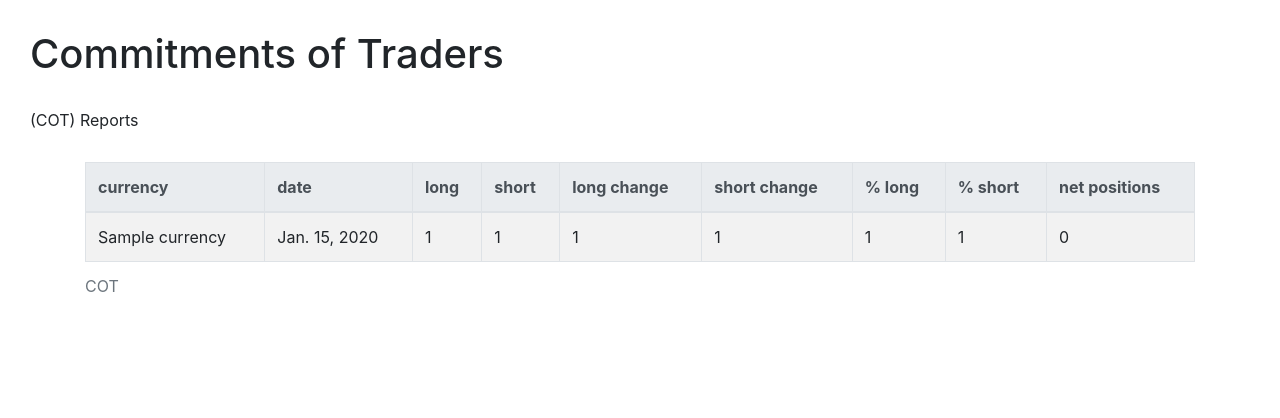
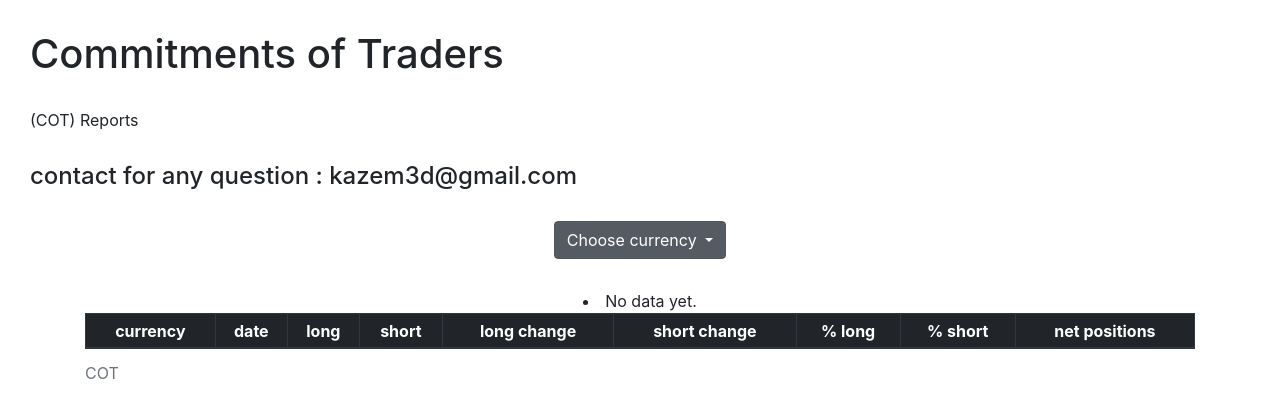
Before and after one commit to kazem3d/COT, a Django app: page / in a window 1280 px wide. Shown: the top 418 px of the page. Run offline with Django 3.2, Linux system fonts and the light colour scheme; tables that the repository leaves empty hold one stand-in row (values such as "Sample post"); lists and menus that the app fills with data are empty; some libraries are stand-ins or nearby versions.

Commit message:
first release

```diff
--- a/config/settings.py
+++ b/config/settings.py
@@ -23,9 +23,11 @@
 SECRET_KEY = 'f%psamw5f*g&%nqrjp&sbdp)u@2c+q#+bc2fo@h@&w!r&i=f_g'
 
 # SECURITY WARNING: don't run with debug turned on in production!
-DEBUG = True
+DEBUG = False
 
-ALLOWED_HOSTS = ['cot-kazem3d.fandogh.cloud','127.0.0.1']
+ALLOWED_HOSTS = ['cot-kazem3d.fandogh.cloud']
+# ALLOWED_HOSTS = ['cot-kazem3d.fandogh.cloud','127.0.0.1']
+
 
 
 # Application definition
--- a/web/models.py
+++ b/web/models.py
@@ -26,8 +26,8 @@
     short=models.IntegerField()
     long_change=models.IntegerField()
     short_change=models.IntegerField()
-    long_percent=models.IntegerField()
-    short_percent=models.IntegerField()
+    long_percent=models.FloatField()
+    short_percent=models.FloatField()
     # slug=models.SlugField(unique=False)
 
     class Meta:
--- a/web/templates/web/_base.html
+++ b/web/templates/web/_base.html
@@ -1,7 +1,7 @@
 <!DOCTYPE html>
 <html lang="en-US">
 <head>
-<title>Bootstrap Tables</title>
+<title>Commitments of Traders</title>
 <link rel="stylesheet" href="https://maxcdn.bootstrapcdn.com/bootstrap/4.0.0/css/bootstrap.min.css" integrity="sha384-Gn5384xqQ1aoWXA+058RXPxPg6fy4IWvTNh0E263XmFcJlSAwiGgFAW/dAiS6JXm" crossorigin="anonymous">
 <script src="https://code.jquery.com/jquery-3.2.1.slim.min.js" integrity="sha384-KJ3o2DKtIkvYIK3UENzmM7KCkRr/rE9/Qpg6aAZGJwFDMVNA/GpGFF93hXpG5KkN" crossorigin="anonymous"></script>
 <script src="https://cdnjs.cloudflare.com/ajax/libs/popper.js/1.12.9/umd/popper.min.js" integrity="sha384-ApNbgh9B+Y1QKtv3Rn7W3mgPxhU9K/ScQsAP7hUibX39j7fakFPskvXusvfa0b4Q" crossorigin="anonymous"></script>
@@ -13,9 +13,11 @@
 
 <h1 style='margin:30px'>Commitments of Traders </h1>
 <p style='margin:30px'> (COT) Reports</p>
+<h4 style='margin:30px'>contact for any question : kazem3d@gmail.com</h4>
 
-{% block dropbox %}  {% endblock dropbox %}
-{% block tabel %} {% endblock tabel %}
-
+<div class="col">
+    {% block dropbox %}  {% endblock dropbox %}
+    {% block tabel %} {% endblock tabel %}
+</div>
 </body>
 </html>
--- a/web/templates/web/cotdata_list.html
+++ b/web/templates/web/cotdata_list.html
@@ -1,11 +1,31 @@
 {% extends 'web/_base.html' %}
 {% load humanize %}
 
+
+{% block dropbox %}
+  <div style='margin:30px; text-align: center; !important;'>
+    <div class="dropdown show "  >
+      <a class="btn btn-secondary dropdown-toggle" href="#" role="button" id="dropdownMenuLink" data-toggle="dropdown" aria-haspopup="true" aria-expanded="false">
+        Choose currency
+      </a>
+
+      <div class="dropdown-menu" style=' text-align: center;' aria-labelledby="dropdownMenuLink">
+        {% for pair in pairs %}
+
+            <a class="dropdown-item" href='/{{pair.slug}}/' %}>{{pair.name}}</a>
+
+        {% endfor %}
+      </div>
+    </div>
+  </div>
+
+{% endblock dropbox %}
+
 {% block tabel %}
 
-<div class="container">
+<div class="container" style=' text-align: center;'>
   <table class="table table-striped table-bordered  ">
-    <thead class="thead-light">
+    <thead class="thead-dark">
       <tr>
         <th scope="col">currency</th>
         <th scope="col">date</th>
@@ -24,7 +44,7 @@
 
             <tr >
                 <td>{{data.name}}</td>
-                <td>{{data.date}}</td>
+                <td>{{data.date|date:"SHORT_DATE_FORMAT"}}</td>
                 <td>{{data.long|intcomma}}</td>
                 <td>{{data.short|intcomma}}</td>
                 <td>{{data.long_change|intcomma}}</td>
--- a/web/templates/web/currency.html
+++ b/web/templates/web/currency.html
@@ -24,7 +24,7 @@
 {% block tabel %}
 
 <div class="container" style=' text-align: center;'>
-  <table class="table table-striped table-bordered  ">
+  <table class="table table-sm table-striped table-responsive-sm table-bordered  ">
     <thead class="thead-dark">
       <tr>
         <th scope="col">currency</th>
@@ -44,7 +44,7 @@
 
             <tr >
                 <td>{{data.name}}</td>
-                <td>{{data.date}}</td>
+                <td>{{data.date|date:"SHORT_DATE_FORMAT"}}</td>
                 <td>{{data.long|intcomma}}</td>
                 <td>{{data.short|intcomma}}</td>
                 <td>{{data.long_change|intcomma}}</td>
--- a/web/urls.py
+++ b/web/urls.py
@@ -5,7 +5,7 @@
 app_name='web'
 urlpatterns = [
 
-    path('',CotListView.as_view(),name='home'),
+    path('',CotListView,name='home'),
     path('<slug:slug>/',currency_list,name='currency'),
     path('q/import/',import_data,name='import_data'),
 
--- a/web/views.py
+++ b/web/views.py
@@ -1,20 +1,21 @@
-from django.shortcuts import render,get_object_or_404
-from django.http import HttpResponse
+from django.shortcuts import render,get_list_or_404
+from django.http import HttpResponse, Http404
 from .models import  CotData,Currency
 from django.views.generic import ListView
+from django.contrib.auth.decorators import login_required
 
 # Create your views here.
 
-class CotListView(ListView):
-    model = CotData
+# class CotListView(ListView):
+    # model = CotData
+    # queryset=CotData.objects.filter(name__name='USD')
+
+def CotListView(request):
 
 
-def currency_list(request,slug):
-    slug=slug.upper()
+    currency=CotData.objects.filter(name__name='USD')
+    pairs=Currency.objects.all()
 
-    currency=CotData.objects.filter(name__name=slug)
-    pairs=Currency.objects.all()
-    # currency=get_object_or_404(CotData,slug=slug)
 
     context={
         'currency':currency,
@@ -22,6 +23,21 @@
     }
     return render(request,'web/currency.html',context)
 
+
+def currency_list(request,slug):
+    slug=slug.upper()
+
+    # currency=CotData.objects.filter(name__name=slug)
+    pairs=Currency.objects.all()
+    currency=get_list_or_404(CotData,name__name=slug)
+
+    context={
+        'currency':currency,
+        'pairs':pairs,
+    }
+    return render(request,'web/currency.html',context)
+
+@login_required
 def import_data(request):
     import sqlite3
 
@@ -38,11 +54,16 @@
             _list.append(row)
         return _list
 
-    row1=read_from_datebase('main')[1]
+    database_list=read_from_datebase('main')
+    for row in database_list:
 
-    print("*****************")
-    print(row1)
-    # obj=CotData(name=row1[0],date=row1[1],long=row1[2])
-    # obj.save()
+        print("*****************")
+        print(row)
+        currency_name=Currency.objects.get(name=row[0])
+
+        obj=CotData(name=currency_name,date=row[1],long=row[2],short=row[3],
+                        long_change=row[4],short_change=row[5],long_percent=row[6],
+                        short_percent=row[7])
+        obj.save()
 
     return HttpResponse('import done')
```
